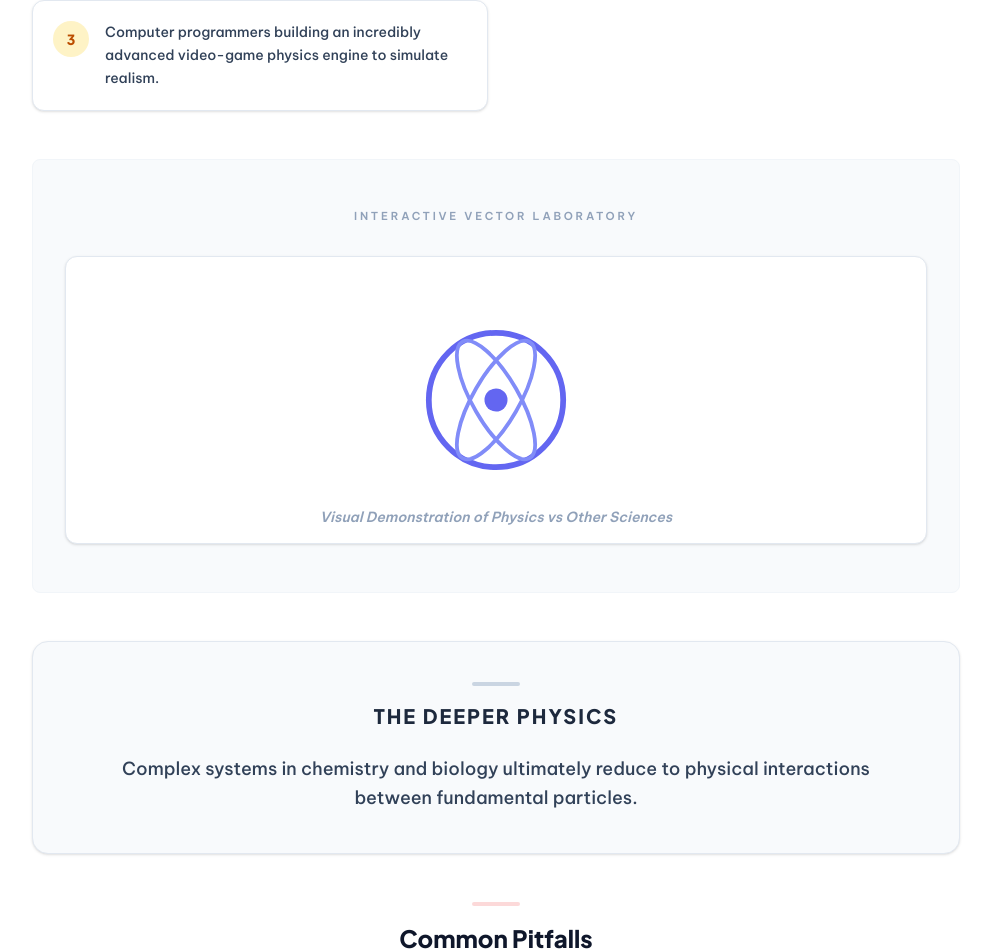
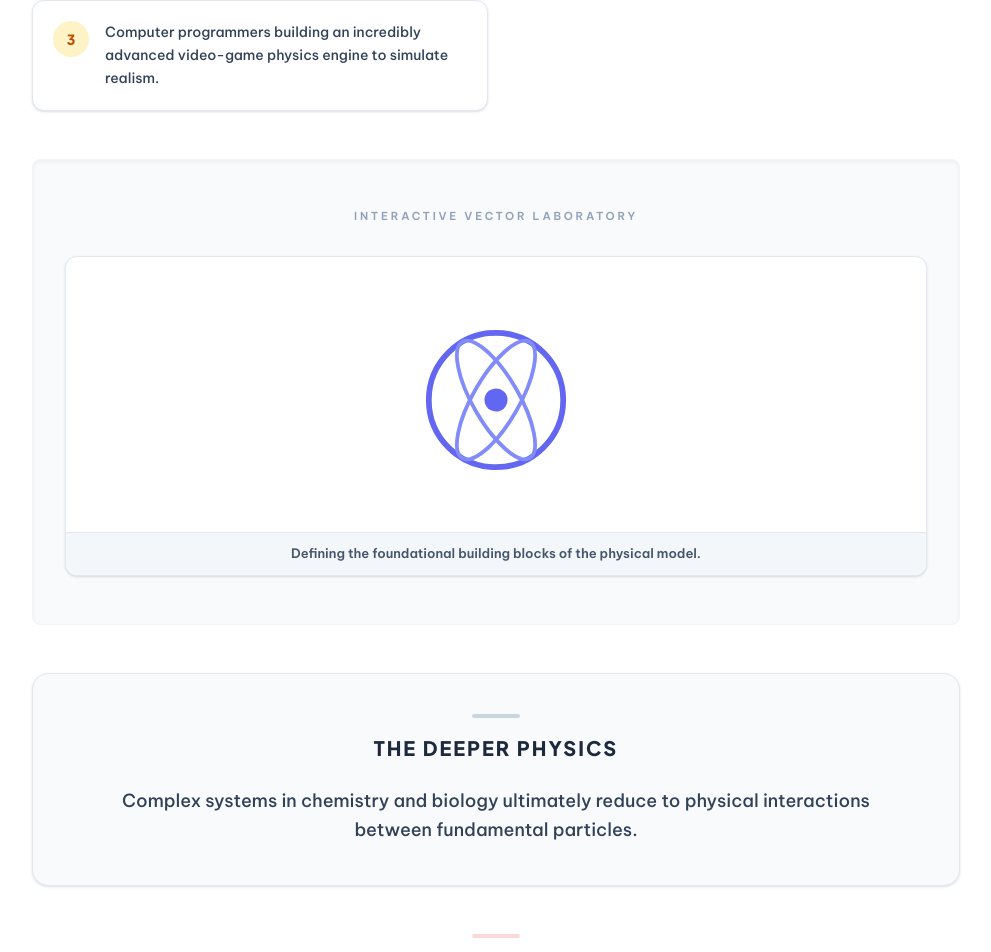
Before and after one commit to mepavankumar15/Feynman-god, a React (Vite) app: page /lesson/intro-universe/physics-vs-biology in a window 1280 px wide. Shown: the part 1322-2274 px from the top of the page, without its empty margins (272-1263 px from the left). Built offline with nearby package versions, Linux system fonts and the light colour scheme.

Commit message:
Add rich contextual captions to interactive diagrams

```diff
--- a/src/components/lesson/InteractiveDiagram.jsx
+++ b/src/components/lesson/InteractiveDiagram.jsx
@@ -1,14 +1,50 @@
 import React from 'react';
 import { Illustration } from './SvgIllustrations';
 
+const getCaption = (type, title) => {
+  const captions = {
+    'momentum': 'Tracking the center of mass and continuous transfer of velocity.',
+    'buoyancy': 'Observing the displacement of fluid causing an upward lift force.',
+    'friction': 'Notice how the microscopic contact points resist sheer velocity.',
+    'ruler': 'Establishing a standardized scale to measure scalar magnitude objectively.',
+    'units': 'Establishing a standardized scale to measure scalar magnitude objectively.',
+    'atom-model': 'Defining the foundational building blocks of the physical model.',
+    'physics': 'Defining the foundational building blocks of the physical model.',
+    'displacement-arrow': 'Tracking the strict linear vector from origin to destination.',
+    'displacement': 'Tracking the strict linear vector from origin to destination.',
+    'speedometer': 'Measuring the instantaneous rate of distance closure over active time.',
+    'speed': 'Measuring the instantaneous rate of distance closure over active time.',
+    'motion-graph': 'Plotting the temporal rate of change on a rigid coordinate plane.',
+    'graphs': 'Plotting the temporal rate of change on a rigid coordinate plane.',
+    'circuit-flow': 'Observing the closed-loop transfer of continuous electrical energy.',
+    'circuit': 'Observing the closed-loop transfer of continuous electrical energy.',
+    'car-motion': 'Visualizing bulk macroscopic translation along a 1D reference plane.',
+    'motion': 'Visualizing bulk macroscopic translation along a 1D reference plane.',
+    'galaxy-orbit': 'Examining cosmic-scale forces dictated entirely by inverse-square laws.',
+    'thermometer': 'Tracking the invisible kinetic energy of molecules as scalar heat.',
+    'math-symbols': 'Translating complex physical realities into strict algebraic equations.',
+    'triangle-angles': 'Deconstructing an angled vector into independent orthogonal axes.',
+    'coordinate-system': 'Isolating the object in a standardized reference frame to sum forces.',
+    'clock-time': 'Using the localized passage of time to calculate strict rates of physical processes.',
+    'brain-think': 'Applying analytical logic and abstraction to isolate the correct parameters.',
+    'experiment-setup': 'Testing the hypothesis by isolating the target variable in a closed system.',
+    'trajectory-arc': 'Tracing the continuous parabolic path continuously dictated by constant gravity.',
+    'circular-orbit': 'Visualizing the perpendicular centripetal force continuously changing the velocity vector.',
+    'force': 'Representing the physical push or pull interaction changing the momentum constraints.'
+  };
+  return captions[type] || `Visual Demonstration: Analyzing the mechanics of ${title}.`;
+};
+
 const InteractiveDiagram = ({ visualType, title }) => {
   return (
-    <section className="py-12 px-8 bg-slate-50 border border-slate-100 rounded-lg text-center">
-      <h4 className="text-[11px] font-bold uppercase tracking-[0.25em] text-slate-400 mb-8">Interactive Vector Laboratory</h4>
-      <div className="w-full h-72 border border-slate-200 bg-white rounded-xl flex items-center justify-center flex-col relative overflow-hidden shadow-sm">
-         <Illustration type={visualType} />
-         <div className="absolute bottom-4 left-0 w-full text-center">
-             <p className="font-semibold text-sm italic text-slate-400">Visual Demonstration of {title}</p>
+    <section className="py-12 px-4 sm:px-8 bg-slate-50 border border-slate-100 rounded-lg text-center shadow-inner">
+      <h4 className="text-[11px] font-bold uppercase tracking-[0.25em] text-slate-400 mb-8 w-full">Interactive Vector Laboratory</h4>
+      <div className="w-full h-80 border border-slate-200 bg-white rounded-xl flex flex-col items-center justify-center relative overflow-hidden shadow-sm">
+         <div className="flex-1 flex items-center justify-center w-full pb-8">
+            <Illustration type={visualType} />
+         </div>
+         <div className="absolute bottom-0 left-0 w-full bg-slate-100/80 backdrop-blur-sm border-t border-slate-200 px-4 py-3 text-center">
+             <p className="font-semibold text-[13px] text-slate-600 leading-snug">{getCaption(visualType, title)}</p>
          </div>
       </div>
     </section>
```
